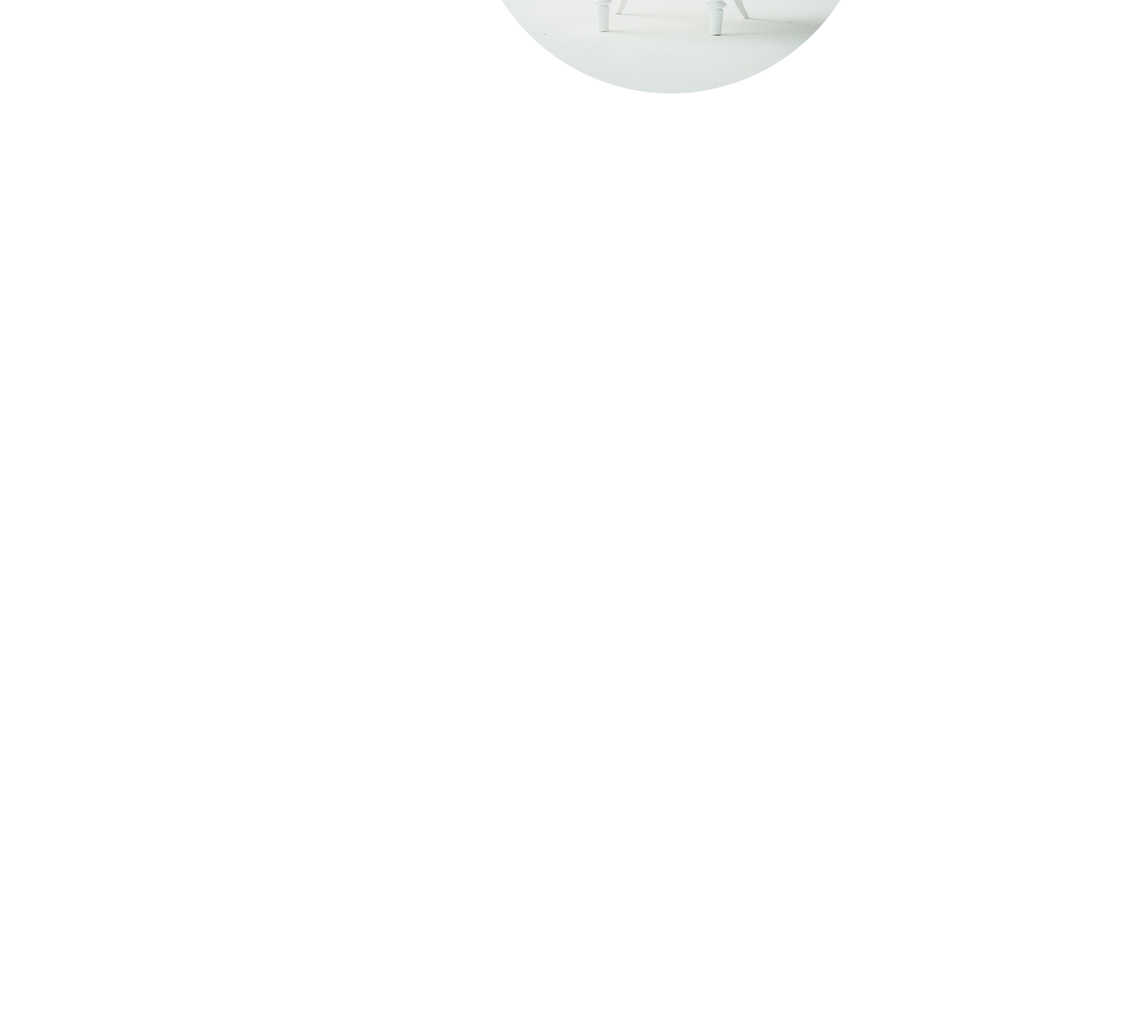
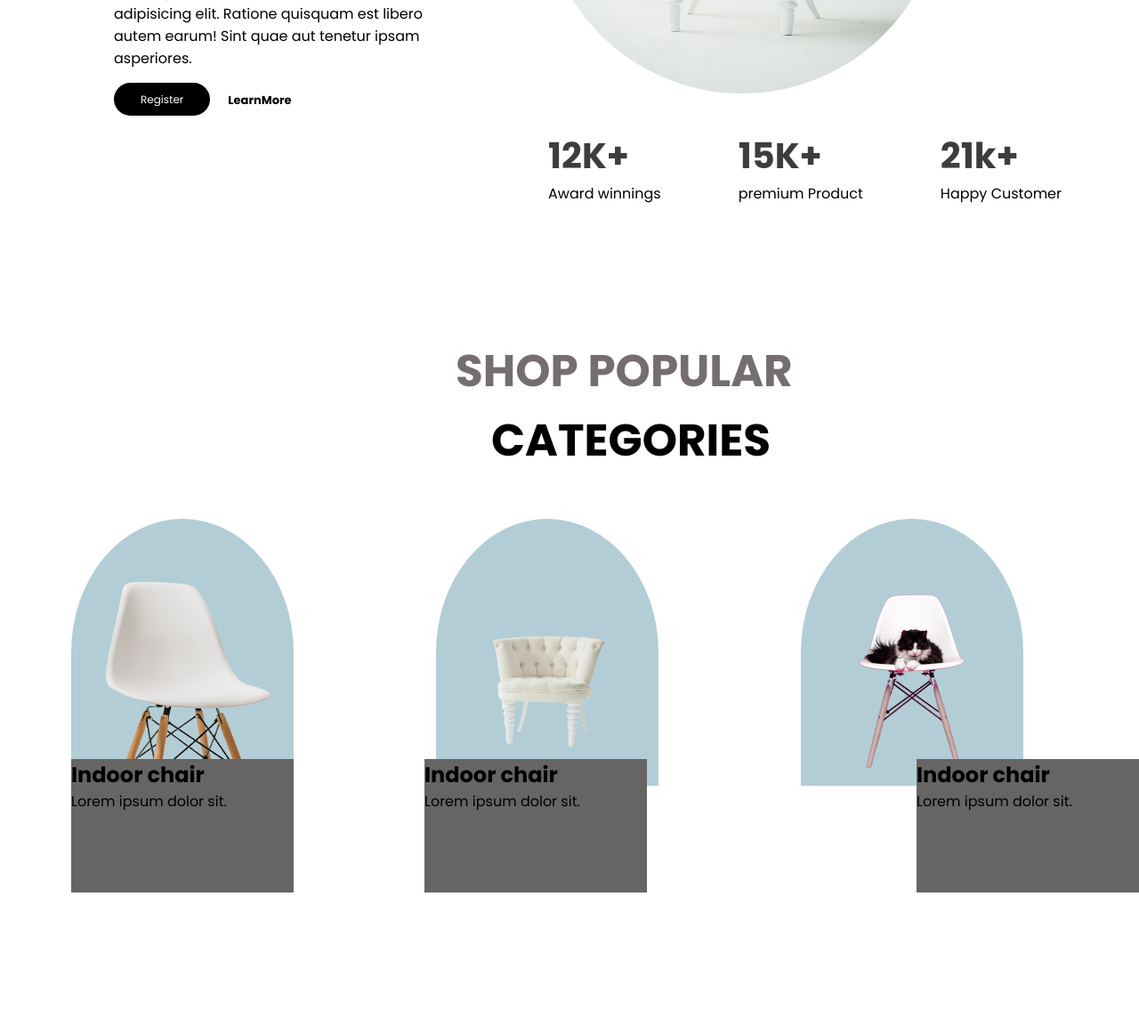
Before and after one commit to Vidhyamahendran19/HTML-and-CSS-projects-List, a plain HTML site: page Chair Website/index.html in a window 1280 px wide. Shown: the part 443-1596 px from the top of the page at 89% size. Before the commit the page ends 800 px from the top, so only its background shows below. Drawn offline with Linux system fonts and the light colour scheme.

Commit message:
updating and creating a category section

```diff
--- a/Chair Website/index.html
+++ b/Chair Website/index.html
@@ -34,18 +34,73 @@
           <h1 class="head2">Comfortable</h1>
           <h1 class="head1">Chair for you</h1>
           <p>Lorem ipsum dolor sit amet consectetur adipisicing elit. Ratione quisquam est libero autem earum! Sint quae aut tenetur ipsam asperiores.</p>
-          <div class="btn">
+          <div class="btn-class">
+             <div class="btn1">
                 <a href="">Register</a>
             </div>
-            <div class="btn-2">
+            <div class="btn2">
                 <a href="">LearnMore</a>
             </div>
+          </div>
+
         </section>
         <section class="detail-2">
         <div class="img-cont">
 <img src="img/daniil-silantev-1P6AnKDw6S8-unsplash.jpg">
         </div>
+        <div class="main-head">
+             <div class="main-text">
+            <h1>12K+</h1>
+            <p>Award winnings</p>
+        </div>
+        <div class="main-text">
+            <h1>15K+</h1>
+            <p>premium Product </p>
+        </div>
+        <div class="main-text">
+            <h1>21k+</h1>
+            <p>Happy Customer</p>
+        </div>
+        </div>
+
         </section>
+
+        <!--Category section-->
     </main>
+<main>
+<section>
+    <div class="cat1">
+ <h1 class="head1">Shop Popular </h1>
+                <h1 class="head2">Categories </h1>
+    </div>
+    <div class="cat2">
+        <div class="img-sec">
+  <img src="img/bruno-emmanuelle--MUoHL1XULM-unsplash-removebg-preview.png">
+        </div>
+         <div class="img-sec">
+  <img src="img/daniil-silantev-1P6AnKDw6S8-unsplash-removebg-preview.png">
+        </div>
+         <div class="img-sec">
+  <img src="img/scott-webb-eD853mTbBA0-unsplash-removebg-preview.png">
+    </div>
+        </section>
+        <section>
+            <div class="img-text">
+                <div class="img-para1">
+                    <h1>Indoor chair</h1>
+                    <p>Lorem ipsum dolor sit.</p>
+                </div>
+                 <div class="img-para2">
+                    <h1>Indoor chair</h1>
+                    <p>Lorem ipsum dolor sit.</p>
+                </div>
+                 <div class="img-para3">
+                    <h1>Indoor chair</h1>
+                    <p>Lorem ipsum dolor sit.</p>
+                </div>
+            </div>
+        </section>
+</main>
+
 </body>
 </html>
--- a/Chair Website/style.css
+++ b/Chair Website/style.css
@@ -71,6 +71,114 @@ width:550px;
    width:100%;
    height: 100%;
    border-radius:100%;
-   margin:40px auto;
+   margin:40px 80px;
 
 }
+.btn1{
+            margin-top:20px;
+            margin-bottom:20px;
+}
+ .btn1 a {
+       background:#000;
+    color:#fff;
+    cursor:pointer;
+    font-size:12px;
+    padding:10px 30px;
+        text-decoration:none;border-radius:30px;
+
+    }
+    .btn2 a{
+        text-decoration:none;
+        color:#000;
+         font-size:13px;
+         font-weight:bold;
+
+    }
+    .btn2{
+ margin-bottom :10px;
+ position:relative;
+ left:20px;
+ top:6px;
+    }
+    .btn-class {
+        display:flex;
+        align-items:center;
+
+    }
+    .head1{
+        color:rgba(102, 96, 96, 0.91);
+        font-size:50px;
+        text-transform:uppercase;
+        margin-bottom:3px;
+    }
+    .head2{
+         font-size:50px;
+                 text-transform:uppercase;
+
+    }
+    .main-text h1{
+        color:rgba(43, 42, 42, 0.91);
+        font-size:40px;
+    }
+    .main-head{
+        display:flex;
+        justify-content:space-evenly;
+        margin-top:80px;
+    }
+    .cat1{
+        margin-left:40%;
+        margin-top:150px;
+    }
+    .cat1 .head2{
+        margin-left:40px;
+    }
+    .cat2{
+        display:flex;
+        margin-bottom:120px;
+    }
+    .img-sec{
+           display:flex;
+           justify-content:space-between;
+
+    }
+.img-sec img{
+    height:300px;
+        width:250px;
+        margin-right:80px;
+        margin-left:80px;
+        margin-top:50px;
+        background:rgb(179, 205, 215);
+        border-top-left-radius:50%;
+                border-top-right-radius:50%;
+
+}
+.img-text{
+    display:flex;
+               justify-content:space-between;
+
+}
+.img-para1{
+    background:rgb(103, 100, 100);
+     width:250px;
+     position:relative;
+     bottom:150px;
+     height:150px;
+ left:80px;
+
+}
+.img-para2 {
+ background:rgb(103, 100, 100);
+     width:250px;
+     position:relative;
+     bottom:150px;
+     height:150px;
+     right:38px;
+}
+.img-para3{
+background:rgb(103, 100, 100);
+     width:250px;
+     position:relative;
+     bottom:150px;
+     height:150px;
+
+}
```
